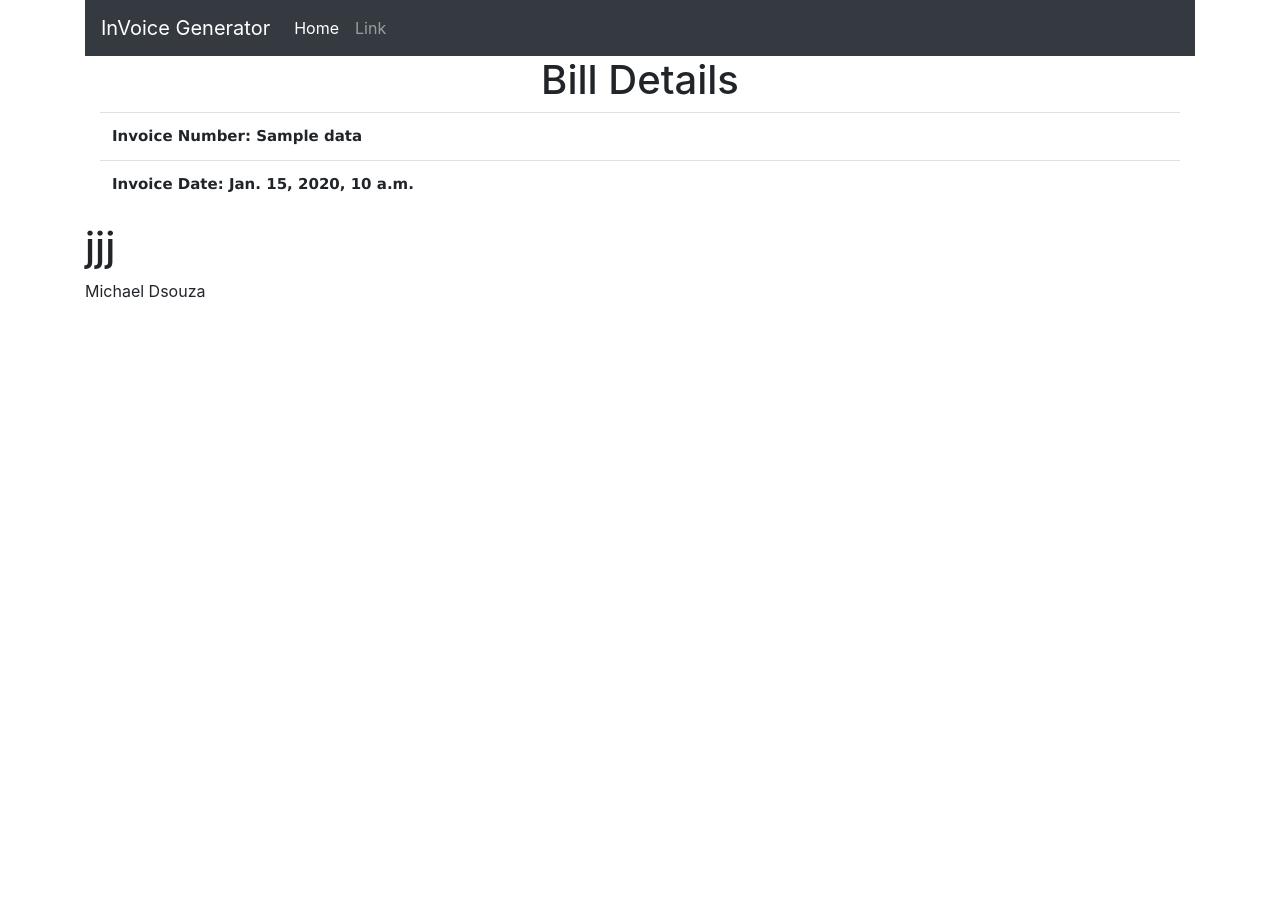
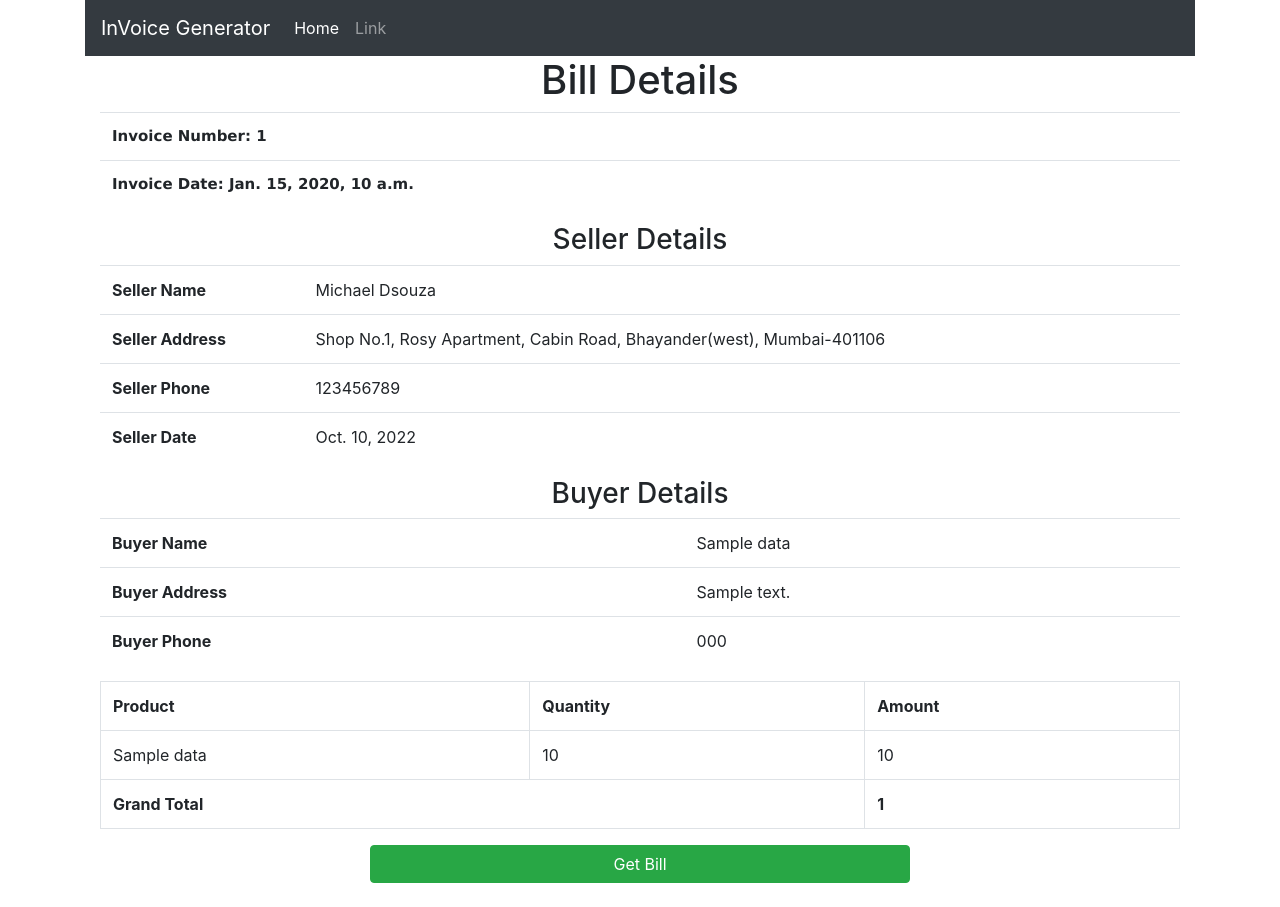
Before and after one commit to onesh23/Invoice_Generator, a Django app: template app/templates/bill_pdf.html in a window 1280 px wide. Before the commit the page ends 298 px from the top, so only its background shows below. Run offline with Django 4.2, Linux system fonts and the light colour scheme; data comes from the database, SQL or seed files in the repository; both versions use the stored data as it was after the commit; the template is opened without the code that fills it: values that come from a table or form of the project are taken from there, most other values are stand-ins (such as "Sample title", 1, 10 or a date in 2020); some libraries are stand-ins or nearby versions.

Commit message:
initial commit

```diff
--- a/app/templates/bill_pdf.html
+++ b/app/templates/bill_pdf.html
@@ -12,24 +12,114 @@
                 <table class="table">
                     <tr>
                           <td style="font-family:Verdana, Geneva, sans-serif; font-weight:600; font-size:15px;">
-                              Invoice Number: {{data.name}}
+                              Invoice Number: {{data.id}}
                           </td>
                       </tr>
                       <tr>
                           <td style="font-family:Verdana, Geneva, sans-serif; font-weight:600; font-size:15px;">
-                                  Invoice Date: {{data.product_date}}
+                                  Invoice Date: {{data.date}}
                           </td>
                       </tr>
                 </table>
             </div>
-        </div>
+
+    <div>
+        <h3 class="text-center">Seller Details</h3  >
+
+            <table class="table">
+                <tbody>
+    {% for s in seller %}
+
+                <tr>
+                    <th>Seller Name</th>
+
+                    <td>{{s.name}}</td>
+                </tr>
+                <tr>
+                    <th>Seller Address</th>
+
+                    <td>{{s.address}}</td>
+                </tr>
+                <tr>
+                    <th>Seller Phone</th>
+
+                    <td>{{s.phone}}</td>
+                </tr>
+                <tr>
+                    <th>Seller Date</th>
+
+                    <td>{{s.date}}</td>
+                </tr>
+    {% endfor %}
+
+                </tbody>
+            </table>
     </div>
 
-    <h1>jjj</h1>
-    {% for s in seller %}
+    <div>
+        <h3 class="text-center">Buyer Details</h3  >
 
-        {{s.name}}
-    {% endfor %}
+            <table class="table">
+                <tbody>
 
 
+                <tr>
+                    <th>Buyer Name</th>
+
+                    <td>{{data.name}}</td>
+                </tr>
+                <tr>
+                    <th>Buyer Address</th>
+
+                    <td>{{data.address}}</td>
+                </tr>
+                <tr>
+                    <th>Buyer Phone</th>
+
+                    <td>{{data.phone}}</td>
+                </tr>
+
+
+
+                </tbody>
+            </table>
+    </div>
+    <table class="table table-bordered">
+
+        <tbody>
+          <tr>
+
+            <th>Product</th>
+            <th>Quantity</th>
+            <th>Amount</th>
+          </tr>
+          <tr>
+
+            <td>{{data.prod_name}}</td>
+            <td>{{data.prod_quantity}}</td>
+            <td>{{data.prod_price}}</td>
+          </tr>
+          <tr>
+
+            <th colspan="2">Grand Total</th>
+            <th>{{data.total_price}}</th>
+          </tr>
+        </tbody>
+      </table>
+      <div class="d-flex justify-content-center mt-2 mb-4">
+        <button class="btn btn-success w-50" onclick="window.print()">Get Bill</button>
+      </div>
+    </div>
+</div>
+
+<!-- <script type="text/javascript">
+    function myfun(pa){
+    var bk = document.body.innerHTML;
+    var dv = document.getElementById(pa).innerHTML;
+        document.body.innerHTML = dv;
+        window.print();
+    }
+
+</script> -->
+
 {% endblock %}
```
Also changed, not shown: db.sqlite3.
